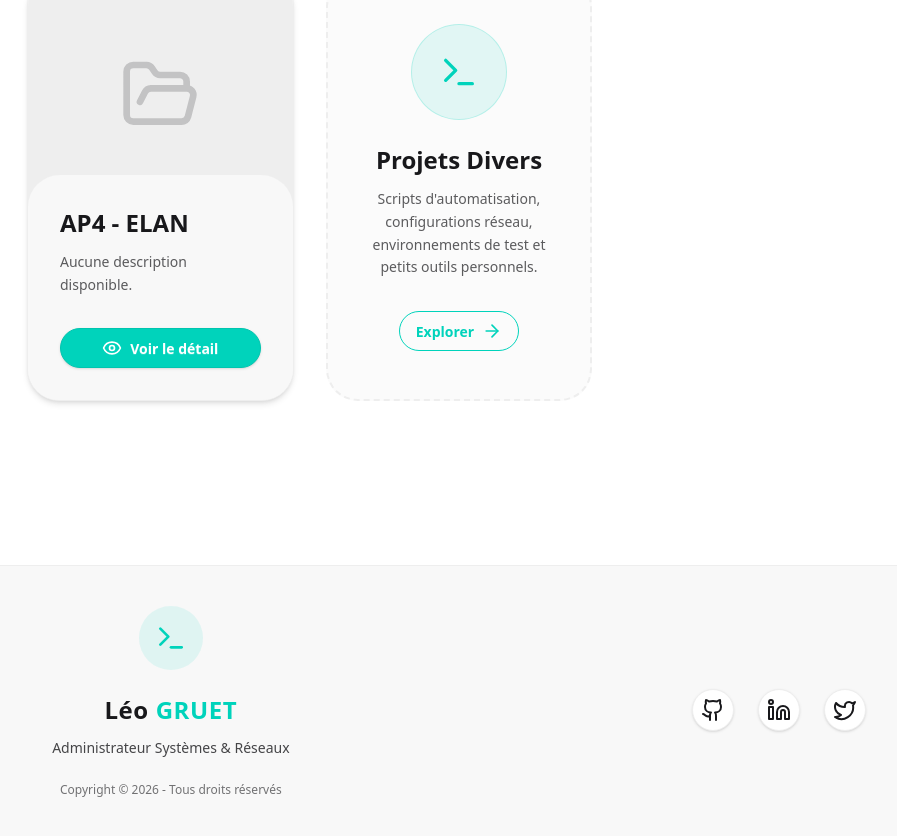
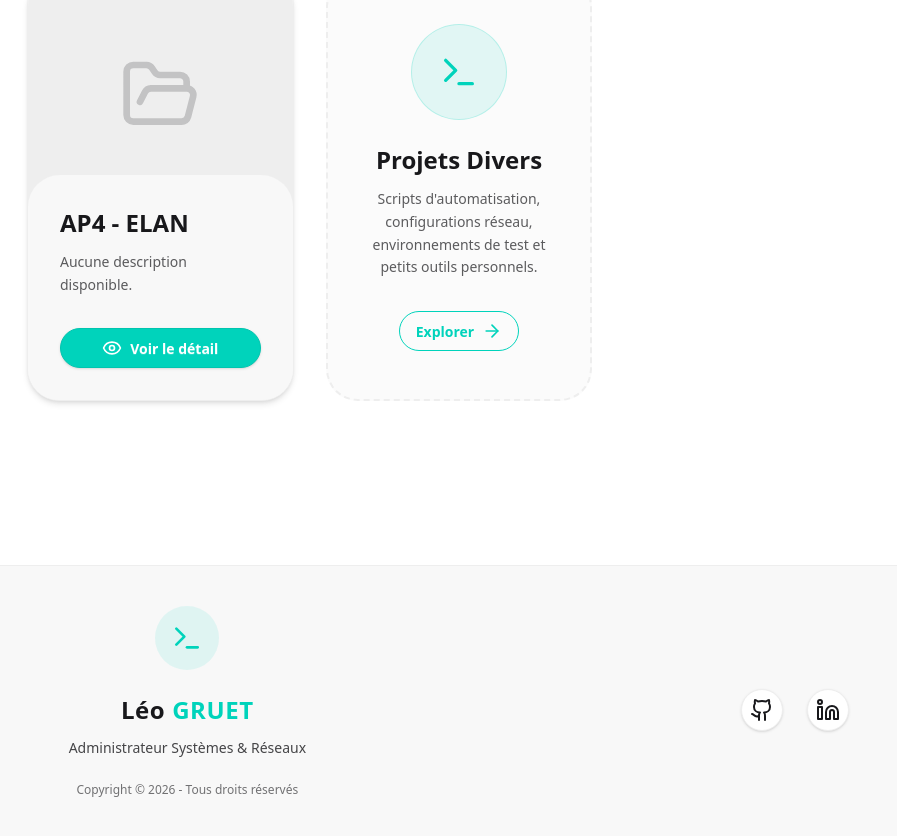
Before and after one commit to TheRinzler65/Portfolio, a React (Vite) app: page / in a window 1280 px wide. Shown: the part 3963-4799 px from the top of the page, without its empty margins (181-1078 px from the left). Built offline with nearby package versions, Linux system fonts and the light colour scheme.

Commit message:
maj des liens

```diff
--- a/src/components/Footer.tsx
+++ b/src/components/Footer.tsx
@@ -1,4 +1,4 @@
-import { Github, Linkedin, Twitter, Terminal } from "lucide-react";
+import { Github, Linkedin, Terminal } from "lucide-react";
 
 const Footer = () => {
   return (
@@ -20,7 +20,7 @@
       <nav>
         <div className="flex gap-6 mt-4">
           <a
-            href="https://github.com"
+            href="https://github.com/TheRinzler65"
             target="_blank"
             rel="noopener noreferrer"
             className="p-2 bg-base-100 rounded-full hover:text-white hover:bg-accent hover:-translate-y-1 transition-all duration-300 shadow-sm border border-base-300"
@@ -28,20 +28,12 @@
             <Github className="w-6 h-6" />
           </a>
           <a
-            href="https://linkedin.com"
+            href="https://www.linkedin.com/in/leogruet/"
             target="_blank"
             rel="noopener noreferrer"
             className="p-2 bg-base-100 rounded-full hover:text-white hover:bg-accent hover:-translate-y-1 transition-all duration-300 shadow-sm border border-base-300"
           >
             <Linkedin className="w-6 h-6" />
-          </a>
-          <a
-            href="https://twitter.com"
-            target="_blank"
-            rel="noopener noreferrer"
-            className="p-2 bg-base-100 rounded-full hover:text-white hover:bg-accent hover:-translate-y-1 transition-all duration-300 shadow-sm border border-base-300"
-          >
-            <Twitter className="w-6 h-6" />
           </a>
         </div>
       </nav>
```
Also changed, not shown: 1 other file (tests, documents, lock files or other folders).
